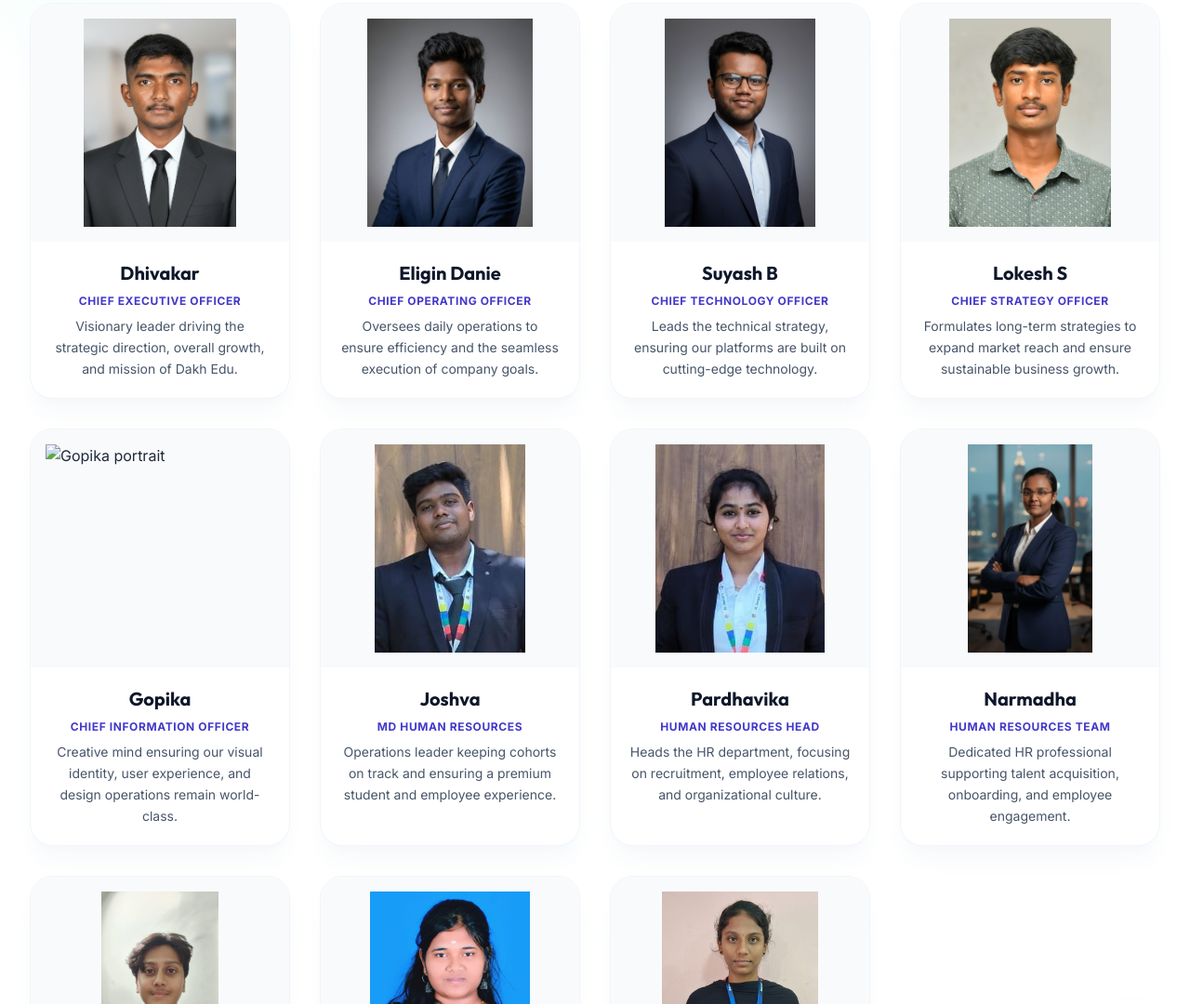
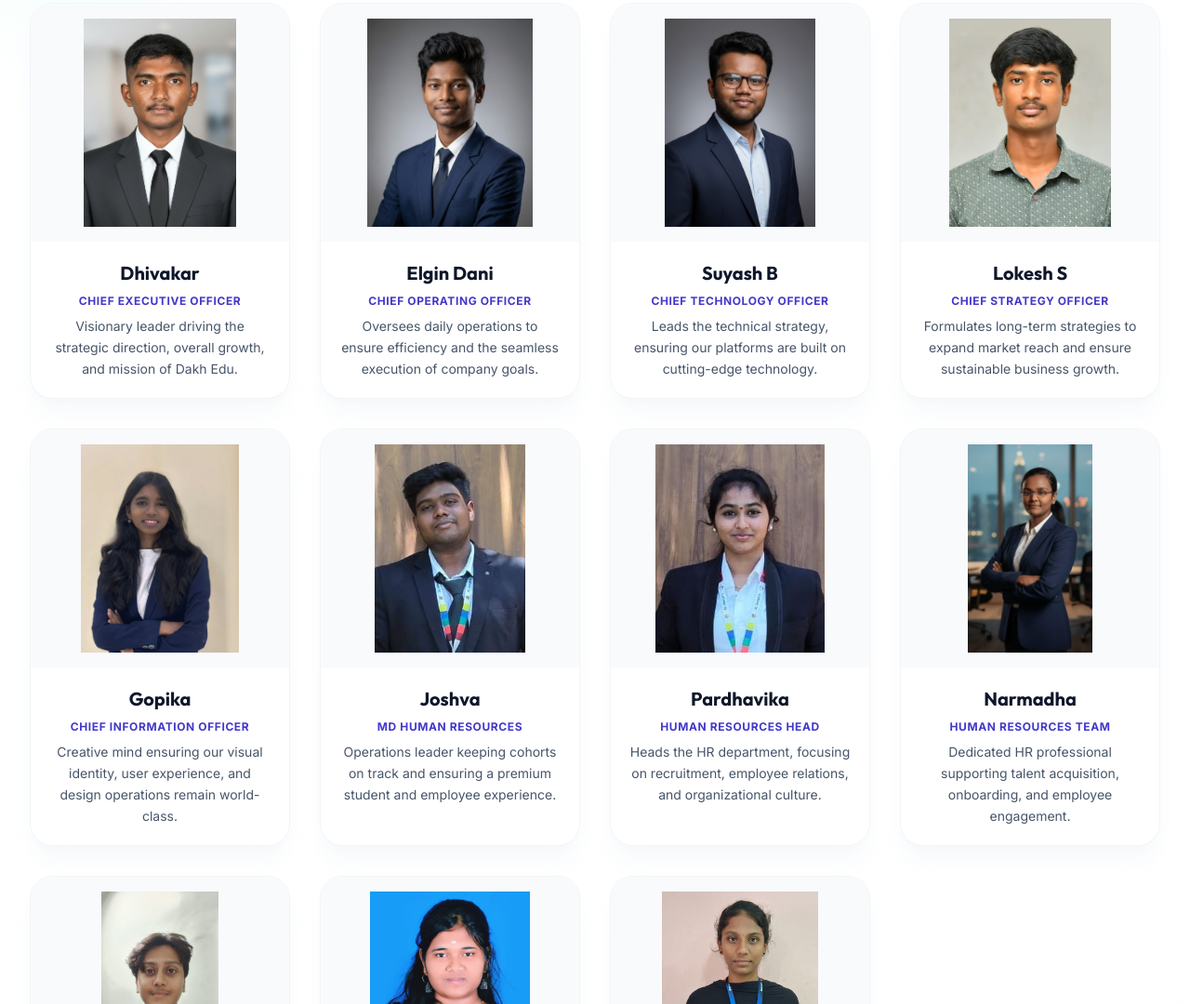
Before and after one commit to dakh524/dakh-landing, a plain HTML site: page about.html in a window 1280 px wide. Shown: the part 1681-2761 px from the top of the page at 93% size. Drawn offline with nearby package versions, Linux system fonts and the light colour scheme.

Commit message:
finalteam

```diff
--- a/about.html
+++ b/about.html
@@ -245,7 +245,7 @@
                         <img src="team/elgin.jpg" alt="Elgin portrait" class="h-full w-full object-contain">
                     </div>
                     <div class="p-5 space-y-2 flex-1 text-center">
-                        <h3 class="text-xl font-display font-bold text-slate-900">Eligin Danie</h3>
+                        <h3 class="text-xl font-display font-bold text-slate-900">Elgin Dani</h3>
                         <p class="text-xs font-bold text-brand-700 uppercase tracking-wider">Chief Operating Officer</p>
                         <p class="text-sm text-slate-600 leading-relaxed">Oversees daily operations to ensure efficiency and the seamless execution of company goals.</p>
                     </div>
@@ -275,7 +275,7 @@
 
                 <div class="bg-white rounded-3xl border border-slate-100 shadow-xl shadow-slate-100/60 overflow-hidden hover:-translate-y-1 transition-all duration-300 h-full flex flex-col" data-aos="fade-up" data-aos-delay="300">
                     <div class="h-64 w-full bg-slate-50 flex items-center justify-center p-4">
-                        <img src="team/gopika.jpg" alt="Gopika portrait" class="h-full w-full object-contain">
+                        <img src="team/Gopika.jpg" alt="Gopika portrait" class="h-full w-full object-contain">
                     </div>
                     <div class="p-5 space-y-2 flex-1 text-center">
                         <h3 class="text-xl font-display font-bold text-slate-900">Gopika</h3>
```
Also changed, not shown: index.html (+1 -1 lines), team/Gopika.jpg (added).
